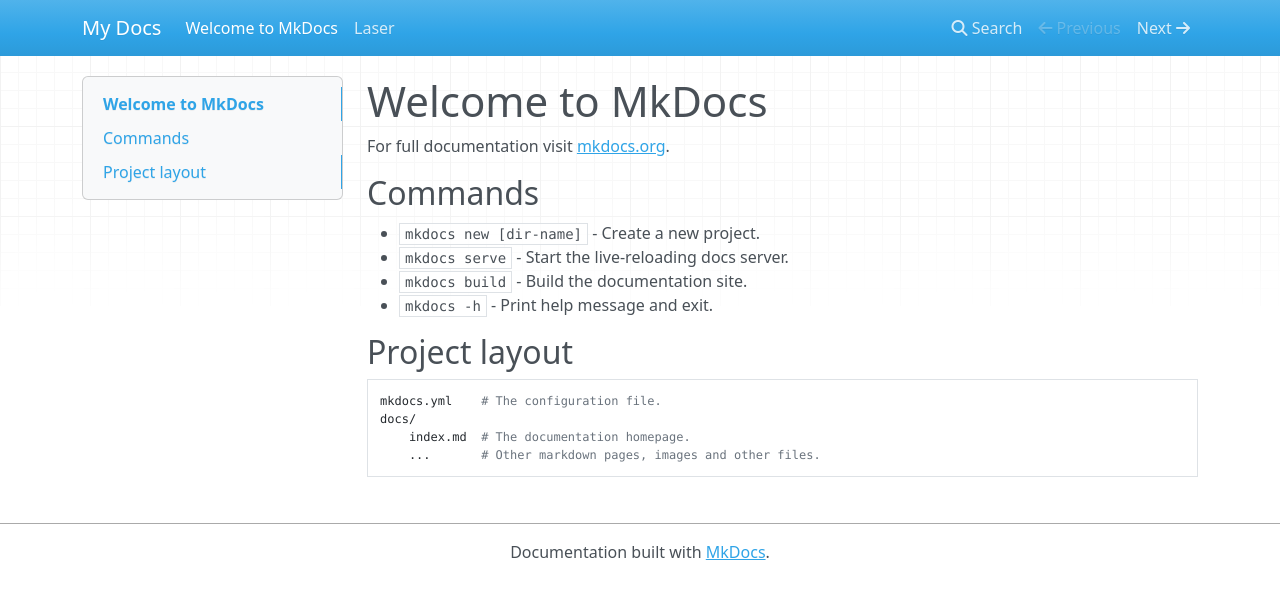
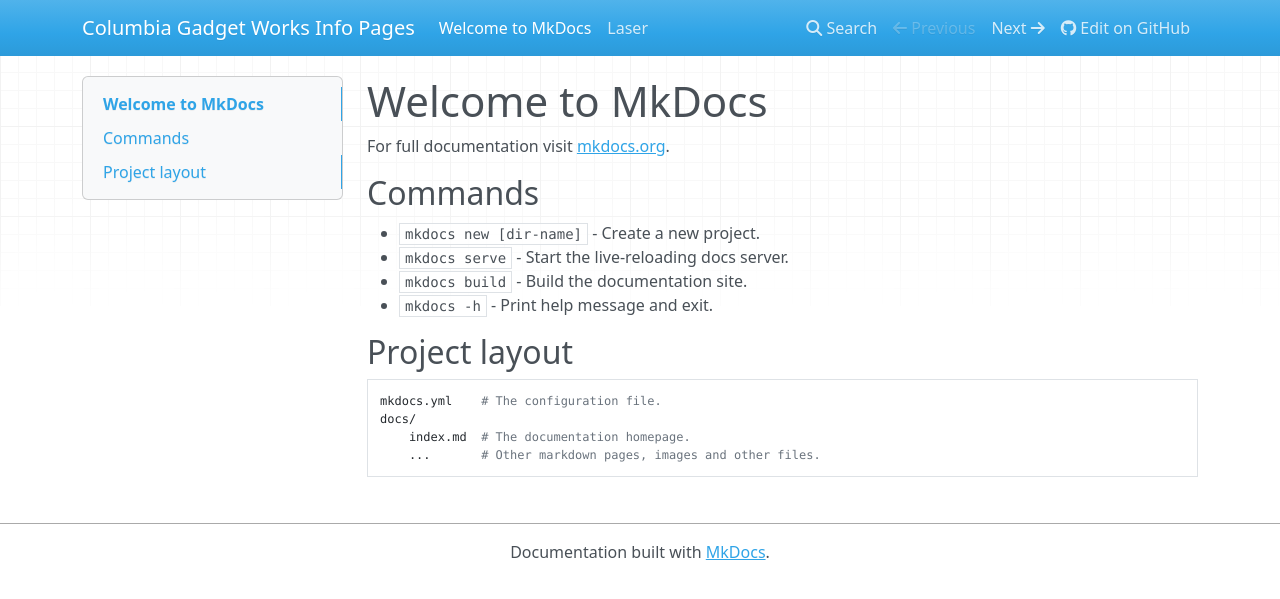
Before and after one commit to ColumbiaGadgetWorks/InfoSheets, an MkDocs documentation site: the page built from docs/index.md, in a window 1280 px wide. Shown: the top 599 px of the page. Built offline with MkDocs 1.6.1, drawn with Linux system fonts in a browser that asks for light colours; nearby versions of some CDN libraries.

Commit message:
autodeploy

```diff
--- a/mkdocs.yml
+++ b/mkdocs.yml
@@ -1 +1,3 @@
-site_name: My Docs
+site_name: Columbia Gadget Works Info Pages
+repo_url: https://github.com/ColumbiaGadgetWorks/InfoSheets
+edit_uri: edit/master/docs/
```
Also changed, not shown: 1 other file.
